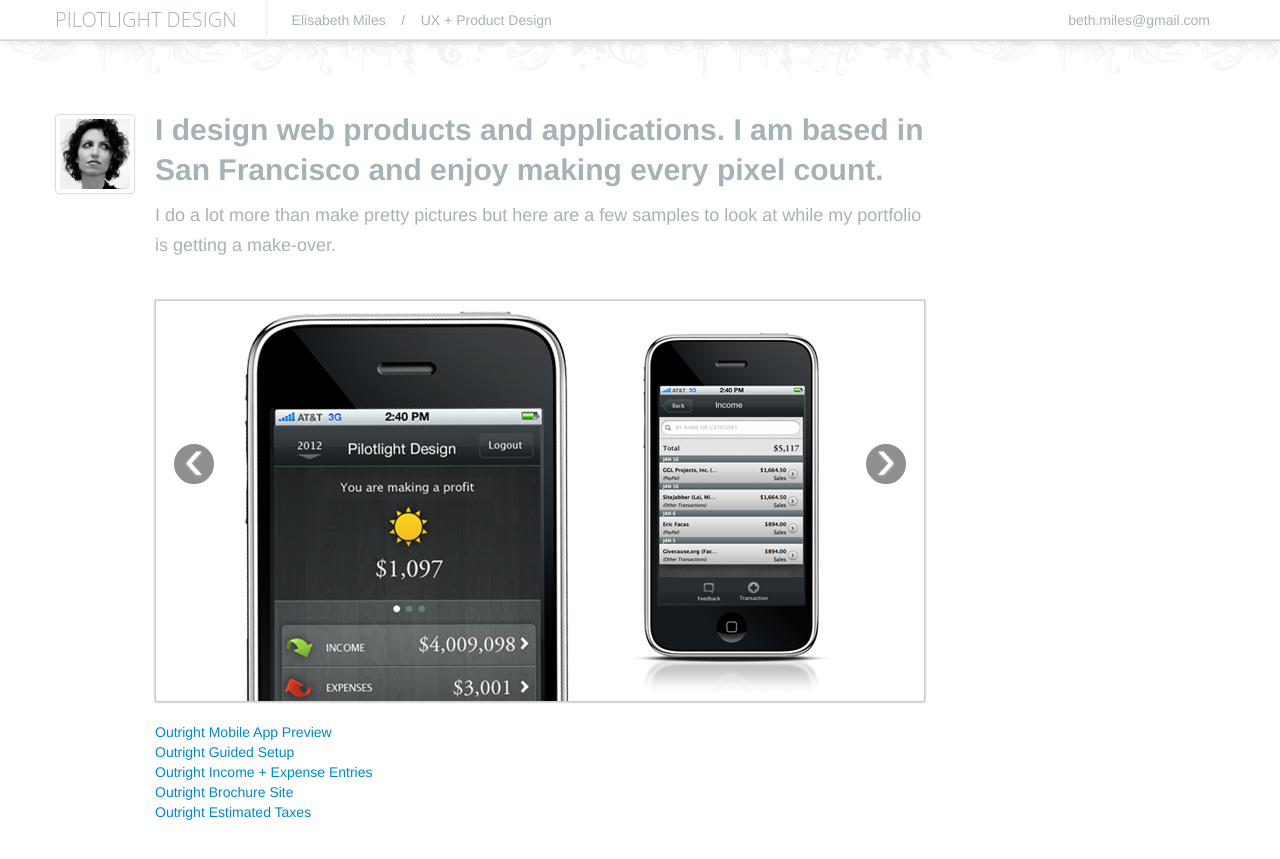
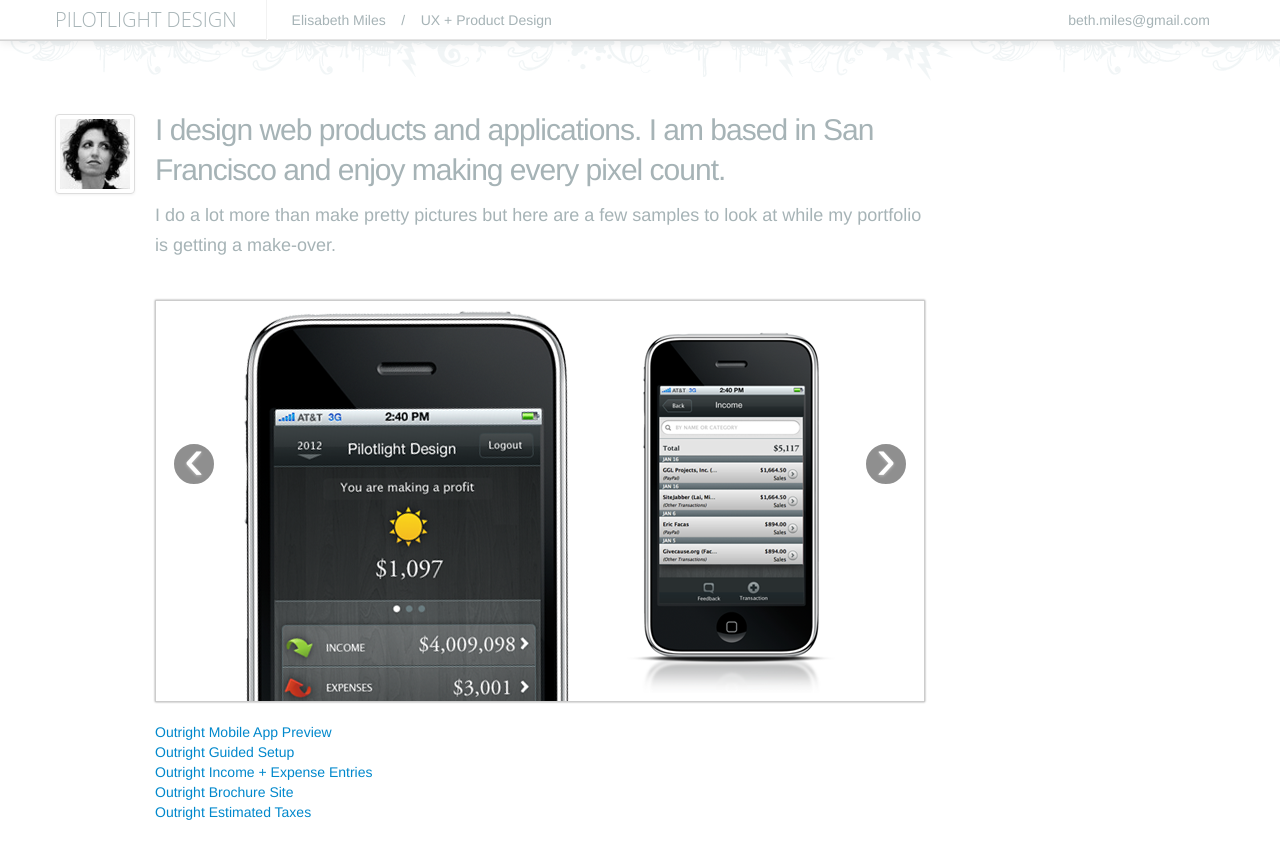
Before and after one commit to elisabethmiles/pilotlightdesign, a Jekyll site: the page built from index.html, in a window 1280 px wide. Shown: the top 859 px of the page. Built offline with Jekyll 4.4.1, drawn with Linux system fonts in a browser that asks for light colours; nearby versions of some CDN libraries; comment, search, counter and statistics services are not loaded.

```diff
--- a/index.html
+++ b/index.html
@@ -11,7 +11,7 @@ title: Elisabeth Miles | Pilotlight Design
 			</div>
 		</div>
 		<div class="span8">
-			<h2>I design web products and applications. I am based in San Francisco and enjoy making every pixel count. </h2>
+			<h1>I design web products and applications. I am based in San Francisco and enjoy making every pixel count. </h1>
 			<p>I do a lot more than make pretty pictures but here are a few samples to look at while my portfolio is getting a make-over. </p>
 			<div id="myCarousel" class="carousel slide" style="margin-top: 40px; border: 1px solid #ccc; box-shadow: 0px 0px 2px #999">
 
```
